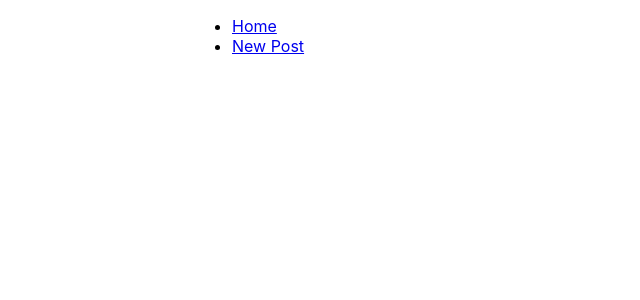
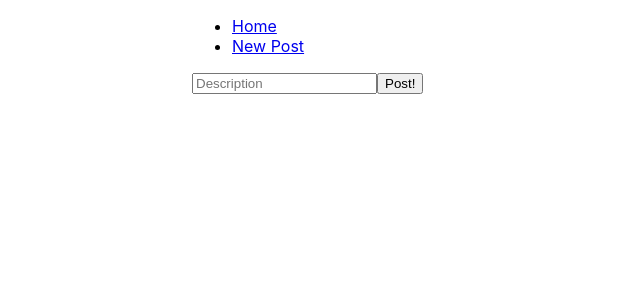
Before and after one commit to EvandroLG/memories, a React (Create React App) app in the folder client/: page /new-post in a window 1280 px wide. Shown: the top 300 px of the page, without its empty margins (0-640 px from the left). Built offline with nearby package versions, Linux system fonts and the light colour scheme; no server answers.

Commit message:
create basic version to new post page

```diff
--- a/client/package.json
+++ b/client/package.json
@@ -17,6 +17,7 @@
     "graphql": "^15.3.0",
     "react": "^16.13.1",
     "react-dom": "^16.13.1",
+    "react-hook-form": "^6.8.1",
     "react-router-dom": "^5.2.0",
     "react-scripts": "3.4.3",
     "typescript": "~3.7.2"
--- a/client/src/components/App/App.tsx
+++ b/client/src/components/App/App.tsx
@@ -2,7 +2,9 @@ import React from 'react';
 import { Router, Switch, Route } from 'react-router-dom';
 import { createBrowserHistory } from 'history';
 import Timeline from '../Timeline/Timeline';
+import NewPost from '../NewPost/NewPost';
 import Navbar from '../Navbar/Navbar';
+
 import './App.css';
 
 const history = createBrowserHistory();
@@ -16,6 +18,9 @@ function App() {
         </header>
         <main className="App-content">
           <Switch>
+            <Route path="/new-post">
+              <NewPost />
+            </Route>
             <Route path="/">
               <Timeline />
             </Route>
--- /dev/null
+++ b/client/src/components/NewPost/NewPost.graphql
@@ -0,0 +1,7 @@
+mutation newPost($description: String!) {
+  createPost(description: $description) {
+    id
+    createdAt
+    description
+  }
+}
--- /dev/null
+++ b/client/src/components/NewPost/NewPost.tsx
@@ -0,0 +1,30 @@
+import React from 'react';
+import { useForm } from 'react-hook-form';
+import { useNewPostMutation } from '../../generated/graphql';
+
+type InputType = {
+  description: string;
+};
+
+function NewPost() {
+  const [newPostMutation] = useNewPostMutation();
+  const { handleSubmit, register, errors } = useForm<InputType>();
+  const onSubmit = (data: InputType) => {
+    newPostMutation({ variables: data });
+  };
+
+  return (
+    <form onSubmit={handleSubmit(onSubmit)}>
+      <input
+        type="text"
+        name="description"
+        placeholder="Description"
+        ref={register({ required: true })}
+      />
+      {errors.description && <span>Description is required</span>}
+      <button type="submit">Post!</button>
+    </form>
+  );
+}
+
+export default NewPost;
--- a/client/src/generated/graphql.tsx
+++ b/client/src/generated/graphql.tsx
@@ -50,6 +50,19 @@ export type MutationDeletePostArgs = {
   id: Scalars['String'];
 };
 
+export type NewPostMutationVariables = Exact<{
+  description: Scalars['String'];
+}>;
+
+
+export type NewPostMutation = (
+  { __typename?: 'Mutation' }
+  & { createPost: (
+    { __typename?: 'PostSchema' }
+    & Pick<PostSchema, 'id' | 'createdAt' | 'description'>
+  ) }
+);
+
 export type GetPostsQueryVariables = Exact<{ [key: string]: never; }>;
 
 
@@ -62,6 +75,40 @@ export type GetPostsQuery = (
 );
 
 
+export const NewPostDocument = gql`
+    mutation newPost($description: String!) {
+  createPost(description: $description) {
+    id
+    createdAt
+    description
+  }
+}
+    `;
+export type NewPostMutationFn = Apollo.MutationFunction<NewPostMutation, NewPostMutationVariables>;
+
+/**
+ * __useNewPostMutation__
+ *
+ * To run a mutation, you first call `useNewPostMutation` within a React component and pass it any options that fit your needs.
+ * When your component renders, `useNewPostMutation` returns a tuple that includes:
+ * - A mutate function that you can call at any time to execute the mutation
+ * - An object with fields that represent the current status of the mutation's execution
+ *
+ * @param baseOptions options that will be passed into the mutation, supported options are listed on: https://www.apollographql.com/docs/react/api/react-hooks/#options-2;
+ *
+ * @example
+ * const [newPostMutation, { data, loading, error }] = useNewPostMutation({
+ *   variables: {
+ *      description: // value for 'description'
+ *   },
+ * });
+ */
+export function useNewPostMutation(baseOptions?: Apollo.MutationHookOptions<NewPostMutation, NewPostMutationVariables>) {
+        return Apollo.useMutation<NewPostMutation, NewPostMutationVariables>(NewPostDocument, baseOptions);
+      }
+export type NewPostMutationHookResult = ReturnType<typeof useNewPostMutation>;
+export type NewPostMutationResult = Apollo.MutationResult<NewPostMutation>;
+export type NewPostMutationOptions = Apollo.BaseMutationOptions<NewPostMutation, NewPostMutationVariables>;
 export const GetPostsDocument = gql`
     query GetPosts {
   posts {
```
Also changed, not shown: 1 other file (tests, documents, lock files or other folders).
